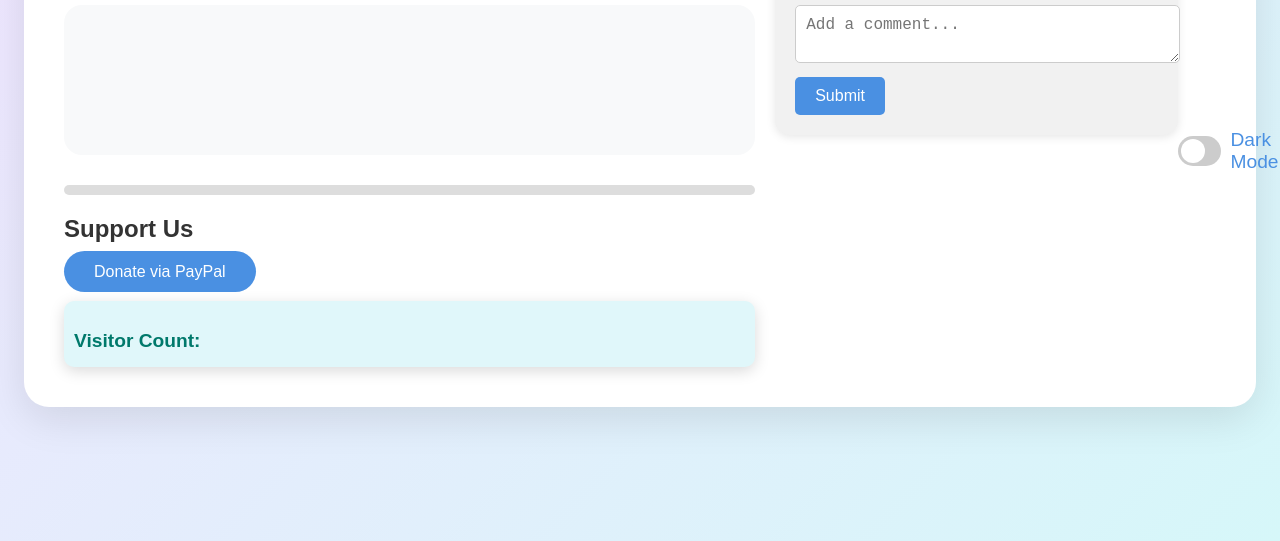
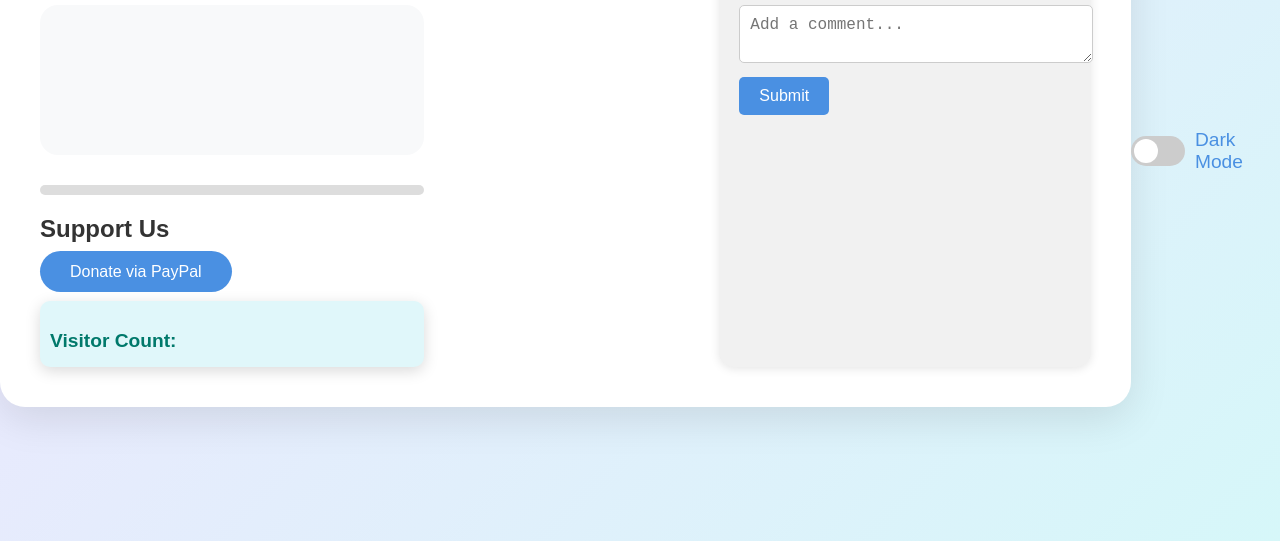
Before and after one commit to arnaudjjk/Get-a-Quote, a plain HTML site: page index.html in a window 1280 px wide. Shown: the part 259-800 px from the top of the page. Drawn offline with Linux system fonts and the light colour scheme.

Commit message:
Update index.html

```diff
--- a/index.html
+++ b/index.html
@@ -8,11 +8,10 @@
 </head>
 <body>
     <div class="container">
-        <!-- Left section with quotes, donation, and visitor count -->
-        <div class="left-section">
+        <!-- Main Section with Quote, Donation, Visitor Count -->
+        <div class="main-content">
+            <!-- Quote Display -->
             <h1>Quote of the Moment</h1>
-
-            <!-- Quote Display -->
             <div id="quote" class="quote-box"></div>
 
             <!-- Progress Bar -->
@@ -20,6 +19,8 @@
                 <div id="progress-bar"></div>
             </div>
 
+            <!-- Support Section -->
+            <div class="support-section">
                 <!-- Donation Button -->
                 <div class="donation-section">
                     <h2>Support Us</h2>
@@ -32,9 +33,9 @@
                     <script type="text/javascript" src="//counter.websiteout.com/js/5/0/0/0"></script>
                 </div>
             </div>
+        </div>
 
-        <!-- Right section with comments -->
-        <div class="right-section">
+        <!-- Comment Section on the Right -->
         <div class="comment-section">
             <h3>Comments:</h3>
             <ul id="commentList"></ul>
@@ -51,7 +52,6 @@
         </label>
         <span class="toggle-text">Dark Mode</span>
     </div>
-    </div>
 
     <script src="script.js"></script> <!-- Link the JavaScript file -->
 </body>
```
Lines whose indentation alone changed are shown as unchanged.
